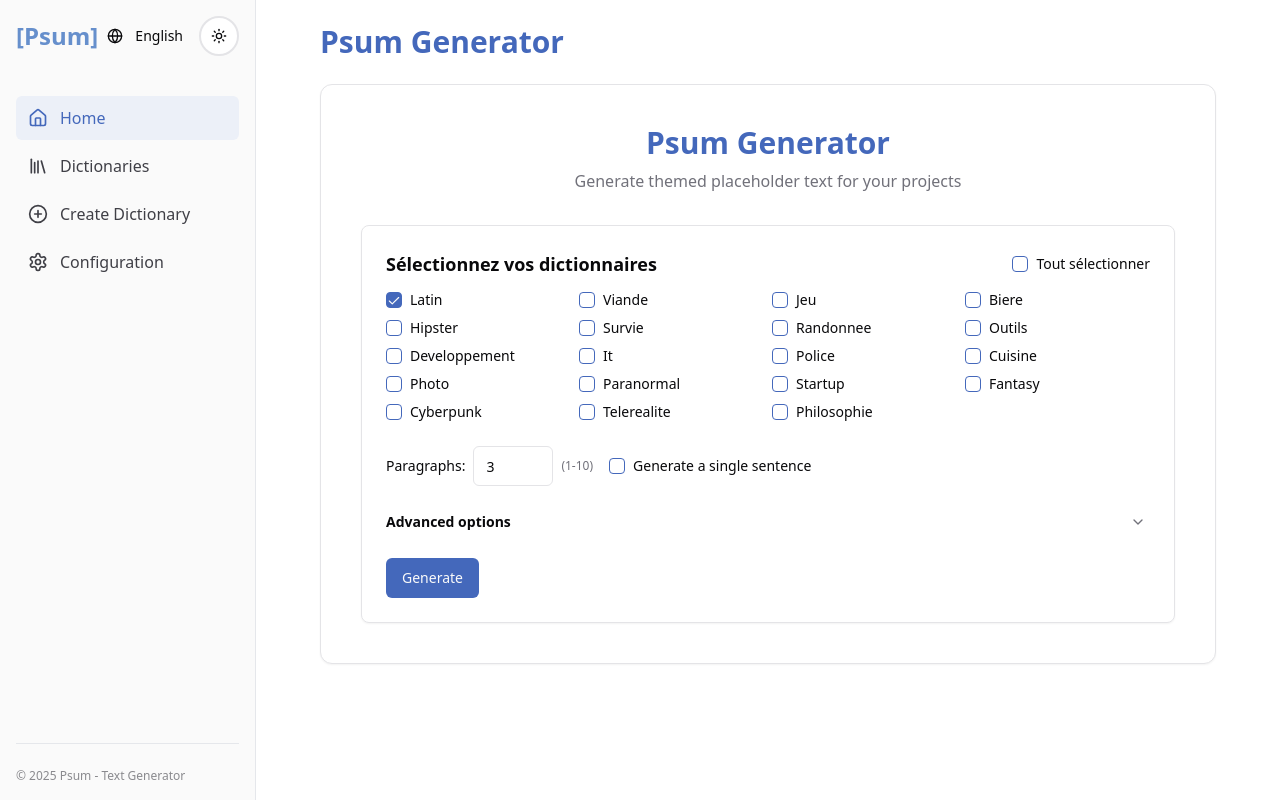
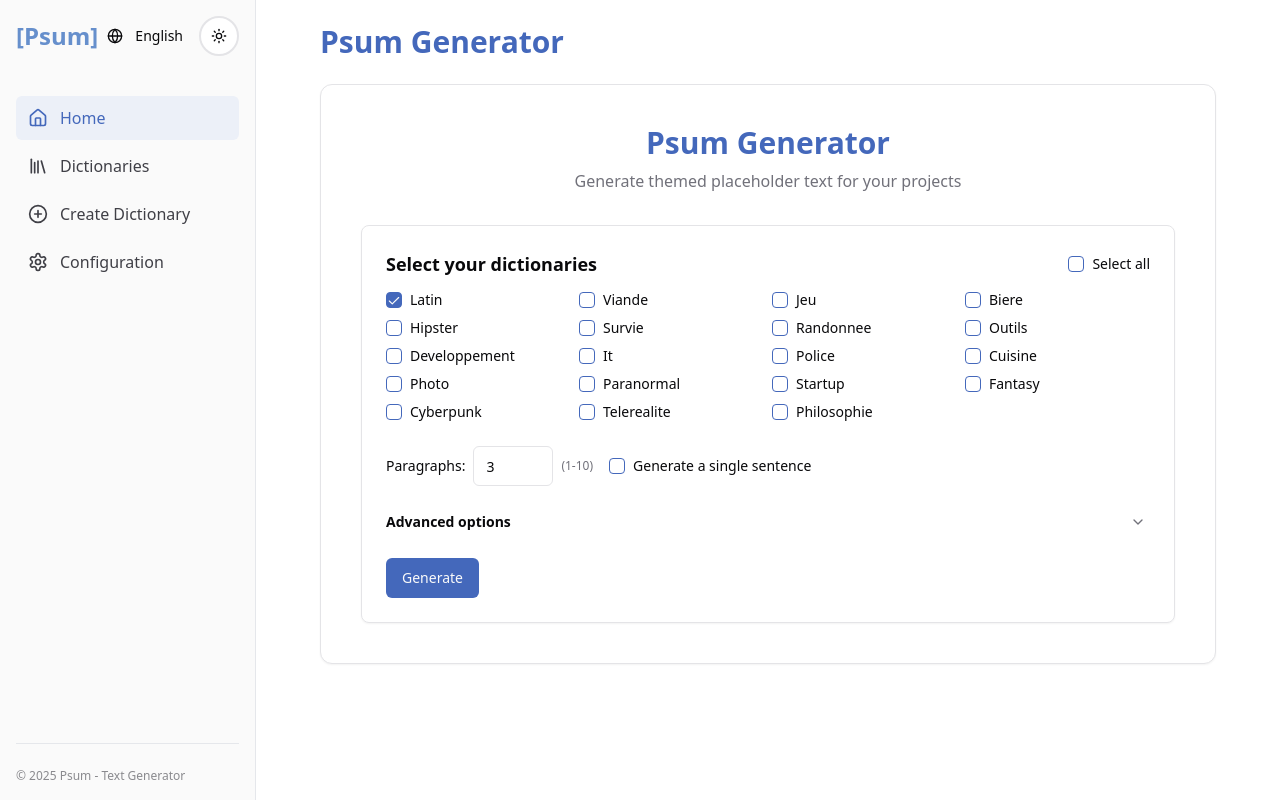
Before and after one commit to bocal3/word-alchemy-generator, a React (Vite) app: page / in a window 1280 px wide. Built offline with nearby package versions, Linux system fonts and the light colour scheme.

Commit message:
Fix: Translate home page text
Translate "Select your dictionaries" and "Select all" on the home page.

```diff
--- a/src/components/loremipsum/components/DictionarySelector.tsx
+++ b/src/components/loremipsum/components/DictionarySelector.tsx
@@ -2,6 +2,7 @@
 import React from 'react';
 import { Checkbox } from '@/components/ui/checkbox';
 import { Label } from '@/components/ui/label';
+import { useLanguage } from '@/contexts/LanguageContext';
 
 interface Dictionary {
   id: string;
@@ -23,10 +24,12 @@ const DictionarySelector: React.FC<DictionarySelectorProps> = ({
   onDictionaryChange,
   onSelectAll
 }) => {
+  const { t } = useLanguage();
+
   return (
     <div>
       <div className="flex justify-between items-center mb-3">
-        <h2 className="font-semibold text-lg">Sélectionnez vos dictionnaires</h2>
+        <h2 className="font-semibold text-lg">{t('generator.select.dictionaries')}</h2>
         <div className="flex items-center space-x-2">
           <Checkbox
             id="checkbox-select-all"
@@ -34,7 +37,7 @@ const DictionarySelector: React.FC<DictionarySelectorProps> = ({
             onCheckedChange={onSelectAll}
           />
           <Label htmlFor="checkbox-select-all" className="text-sm">
-            Tout sélectionner
+            {t('generator.select.all')}
           </Label>
         </div>
       </div>
--- a/src/components/loremipsum/components/EnhancedRangeSlider.tsx
+++ b/src/components/loremipsum/components/EnhancedRangeSlider.tsx
@@ -22,7 +22,9 @@ const EnhancedRangeSlider: React.FC<EnhancedRangeSliderProps> = ({
   return (
     <div className="relative pt-1">
       <div className="flex justify-between items-center">
-        <div className="h-3 w-3 rounded-full border border-gray-400"></div>
+        <div className="h-5 w-5 flex items-center justify-center">
+          <div className="h-3 w-3 rounded-full border border-blue-400"></div>
+        </div>
         <Slider
           value={value}
           min={min}
@@ -32,11 +34,13 @@ const EnhancedRangeSlider: React.FC<EnhancedRangeSliderProps> = ({
           disabled={disabled}
           className="mx-1.5"
         />
-        <div className="h-3 w-3 rounded-full border border-gray-400"></div>
+        <div className="h-5 w-5 flex items-center justify-center">
+          <div className="h-3 w-3 rounded-full border border-blue-400"></div>
+        </div>
       </div>
       <div className="flex justify-between mt-1">
         <span className="text-xs text-muted-foreground">{min}</span>
-        <div className="flex justify-around w-full px-8">
+        <div className="flex justify-between w-full px-8">
           <span className="text-xs text-muted-foreground">{value[0]}</span>
           <span className="text-xs text-muted-foreground">{value[1]}</span>
         </div>
--- a/src/contexts/LanguageContext.tsx
+++ b/src/contexts/LanguageContext.tsx
@@ -1,4 +1,3 @@
-
 import React, { createContext, useState, useContext, useEffect } from 'react';
 import { useLocalStorage } from '@/hooks/useLocalStorage';
 
@@ -46,6 +45,8 @@ const translations: Record<SupportedLanguage, Record<string, string>> = {
     'generator.advanced.options': 'Advanced options',
     'generator.words.per.sentence': 'Words per sentence',
     'generator.sentences.per.paragraph': 'Sentences per paragraph',
+    'generator.select.dictionaries': 'Select your dictionaries',
+    'generator.select.all': 'Select all',
 
     // Dictionaries
     'dictionary.title': 'Dictionary',
@@ -138,6 +139,8 @@ const translations: Record<SupportedLanguage, Record<string, string>> = {
     'generator.advanced.options': 'Options avancées',
     'generator.words.per.sentence': 'Mots par phrase',
     'generator.sentences.per.paragraph': 'Phrases par paragraphe',
+    'generator.select.dictionaries': 'Sélectionnez vos dictionnaires',
+    'generator.select.all': 'Tout sélectionner',
 
     // Dictionaries
     'dictionary.title': 'Dictionnaire',
@@ -230,6 +233,8 @@ const translations: Record<SupportedLanguage, Record<string, string>> = {
     'generator.advanced.options': 'Opciones avanzadas',
     'generator.words.per.sentence': 'Palabras por frase',
     'generator.sentences.per.paragraph': 'Frases por párrafo',
+    'generator.select.dictionaries': 'Selecciona tus diccionarios',
+    'generator.select.all': 'Seleccionar todo',
 
     // Dictionaries
     'dictionary.title': 'Diccionario',
```
